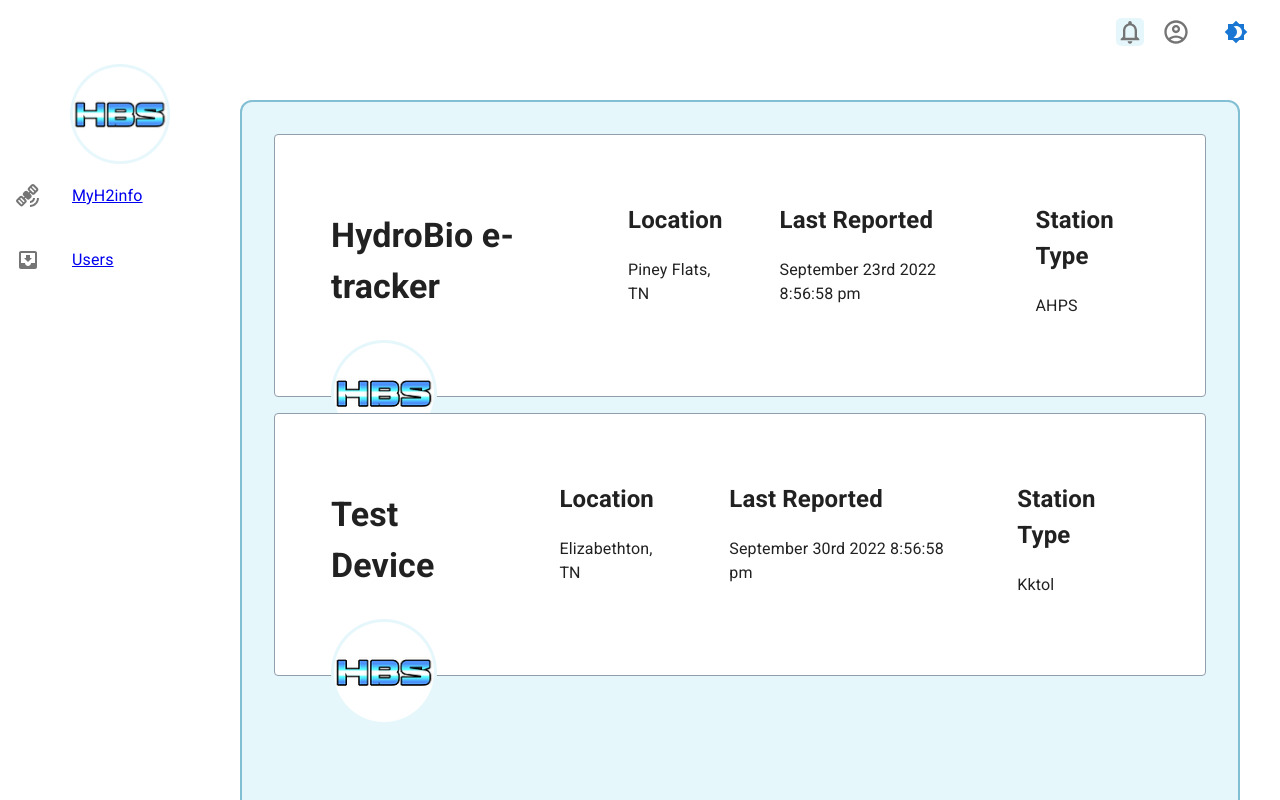
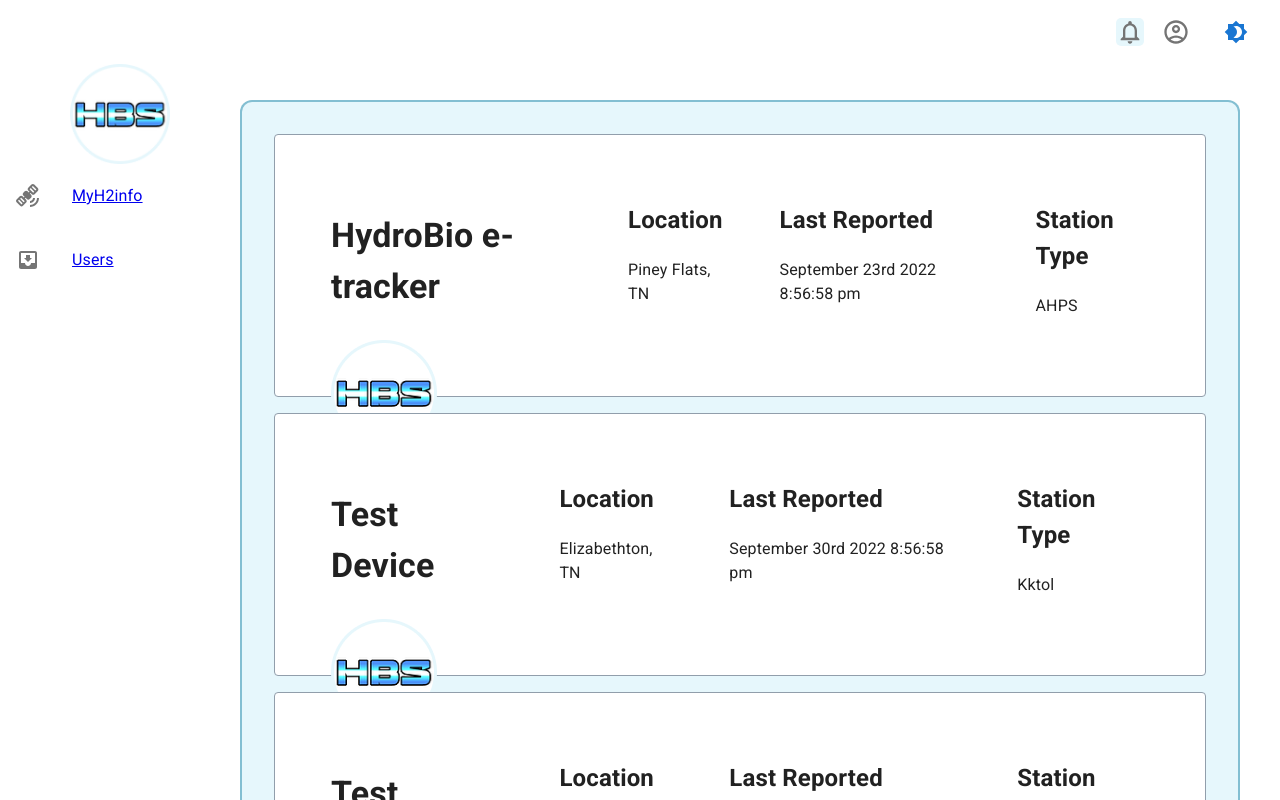
Before and after one commit to kpierc11/Dashboard_Demo, a React (Create React App) app in the folder app/: page / in a window 1280 px wide. Shown: the top 800 px of the page. Built offline with nearby package versions, Linux system fonts and the light colour scheme.

Commit message:
added another station card

```diff
--- a/app/src/pages/StationsPage.tsx
+++ b/app/src/pages/StationsPage.tsx
@@ -17,6 +17,13 @@ export default function StationsPage() {
         stationType={"Kktol"}
         status={false}
       ></StationCard>
+      <StationCard
+        deviceName={"Test Device"}
+        stationLocation={"Elizabethton, TN"}
+        lastReported={"September 30rd 2022 8:56:58 pm"}
+        stationType={"Kktol"}
+        status={false}
+      ></StationCard>
     </>
   );
 }
```
